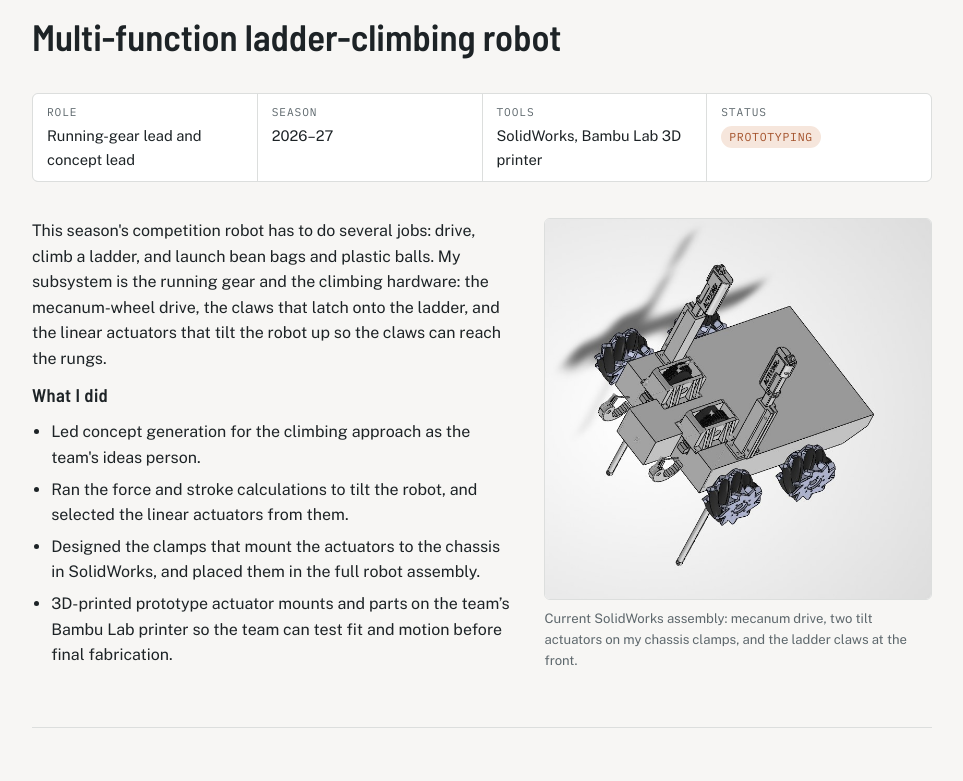
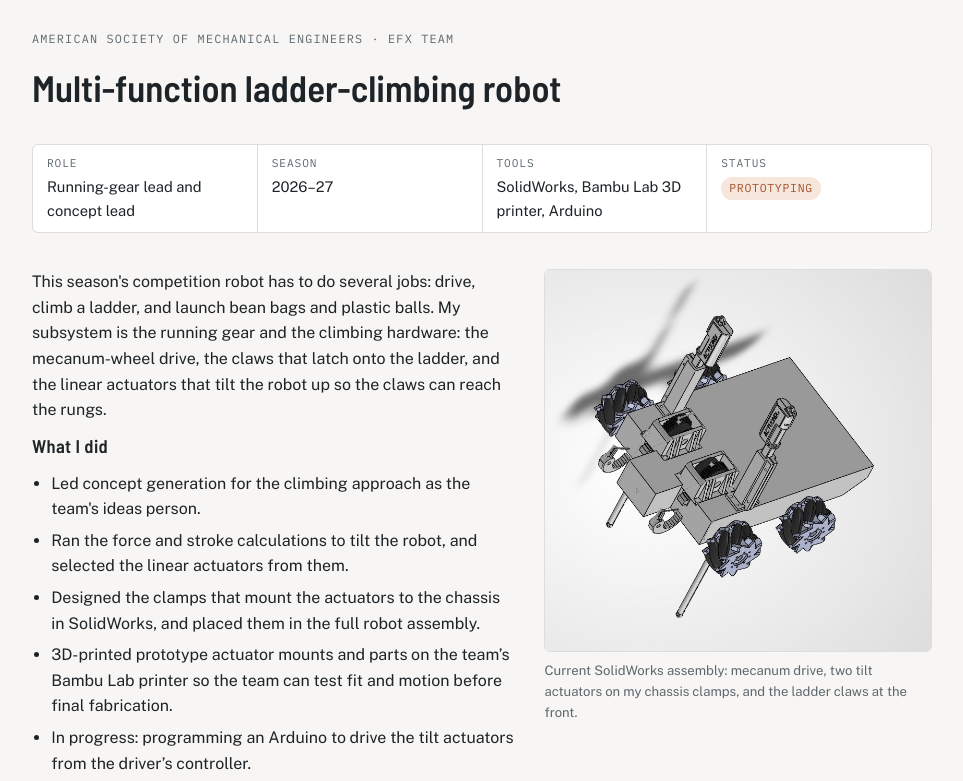
Before and after one commit to SamLi-Digital/SamLi-Digital.github.io, a plain HTML site: page index.html in a window 1280 px wide. Shown: the part 10180-10961 px from the top of the page, without its empty margins (158-1121 px from the left). Drawn offline with nearby package versions, Linux system fonts and the light colour scheme.

Commit message:
Add Arduino actuator control and mesh study in progress
Co-Authored-By: Claude Opus 5.5 <noreply@anthropic.com>
Claude-Session: https://claude.ai/code/session_01DhgHDpajNhggXGm1MdLkvr

```diff
--- a/index.html
+++ b/index.html
@@ -279,7 +279,7 @@ footer{font-size:.85rem;color:var(--muted)}
         <li>Realistic case: 1,000 W with 40 °C inlet water, closer to a real data center loop.</li>
         <li>Checked the solution by closing the energy balance (999.99 W out of 1,000 W) and watching monitor points, not just residuals.</li>
         <li>Started the flow sweep: raising the flow from 1.0 to 1.5 L/min dropped the chip from 84.8 to 78.7 °C, at the cost of more pumping pressure.</li>
-        <li>Next: finish the sweep up to 3 L/min, run a mesh study, and try 0.5 mm channels to keep the chip well under an 85 °C target.</li>
+        <li>In progress: a three-mesh independence study (coarse, 660k baseline, fine) to confirm the peak temperature holds. Next: finish the sweep up to 3 L/min and try 0.5 mm channels to keep the chip well under an 85 °C target.</li>
       </ul>
     </div>
     <figure>
@@ -322,7 +322,7 @@ footer{font-size:.85rem;color:var(--muted)}
   <dl class="meta">
     <div><dt>Role</dt><dd>Running-gear lead and concept lead</dd></div>
     <div><dt>Season</dt><dd>2026–27</dd></div>
-    <div><dt>Tools</dt><dd>SolidWorks, Bambu Lab 3D printer</dd></div>
+    <div><dt>Tools</dt><dd>SolidWorks, Bambu Lab 3D printer, Arduino</dd></div>
     <div><dt>Status</dt><dd><span class="status prog">Prototyping</span></dd></div>
   </dl>
   <div class="two">
@@ -334,6 +334,7 @@ footer{font-size:.85rem;color:var(--muted)}
         <li>Ran the force and stroke calculations to tilt the robot, and selected the linear actuators from them.</li>
         <li>Designed the clamps that mount the actuators to the chassis in SolidWorks, and placed them in the full robot assembly.</li>
         <li>3D-printed prototype actuator mounts and parts on the team’s Bambu Lab printer so the team can test fit and motion before final fabrication.</li>
+        <li>In progress: programming an Arduino to drive the tilt actuators from the driver’s controller.</li>
       </ul>
     </div>
     <figure>
```
